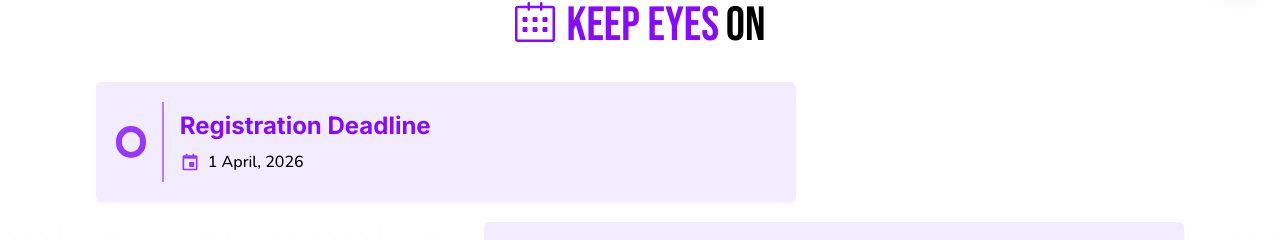
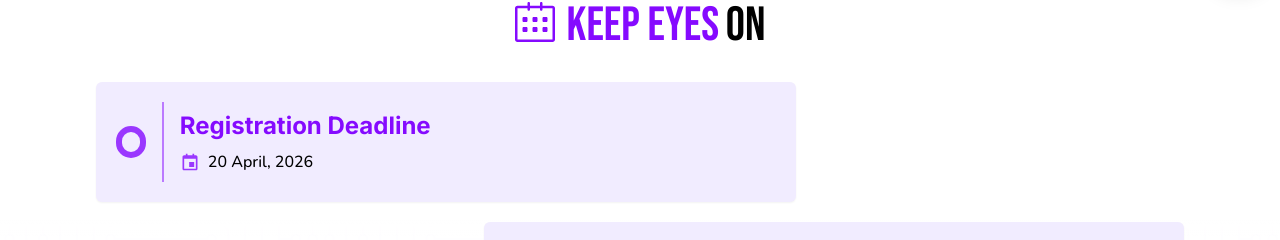
Before and after one commit to nditc/NDITC-FTMPC, a Next.js app: page / in a window 1280 px wide. Shown: the part 798-1038 px from the top of the page. Built offline with nearby package versions, Linux system fonts and the light colour scheme; no server answers; the database is empty.

Commit message:
Reg deadline updated

```diff
--- a/src/Components/Home/Timeline.tsx
+++ b/src/Components/Home/Timeline.tsx
@@ -67,7 +67,7 @@ const Timeline = () => {
       </h1>
       <div className="container">
         <div className="flex flex-col gap-5  max-w-[1100px] mx-auto">
-          <TimelineCard title="Registration Deadline" date="1 April, 2026" />
+          <TimelineCard title="Registration Deadline" date="20 April, 2026" />
           <TimelineCard
             title="Practice Round"
             date="23 April, 2026"
```
